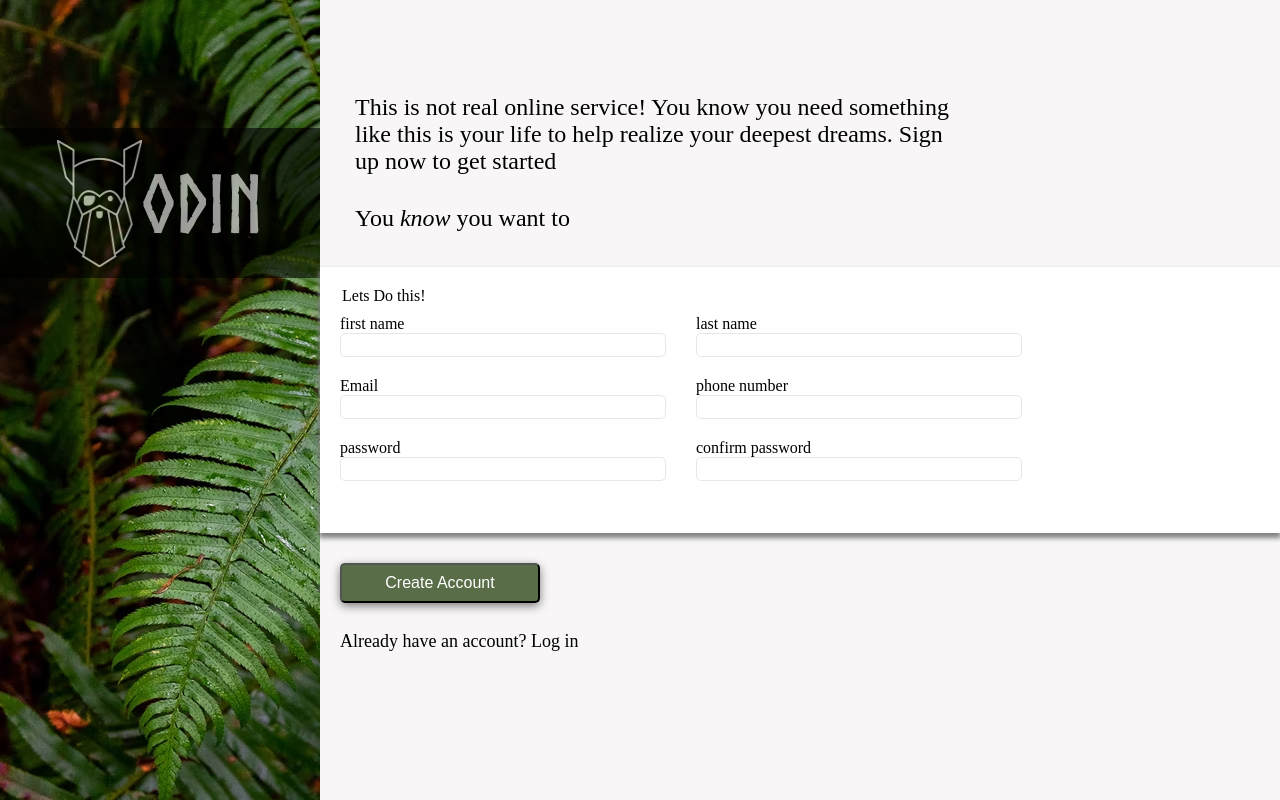
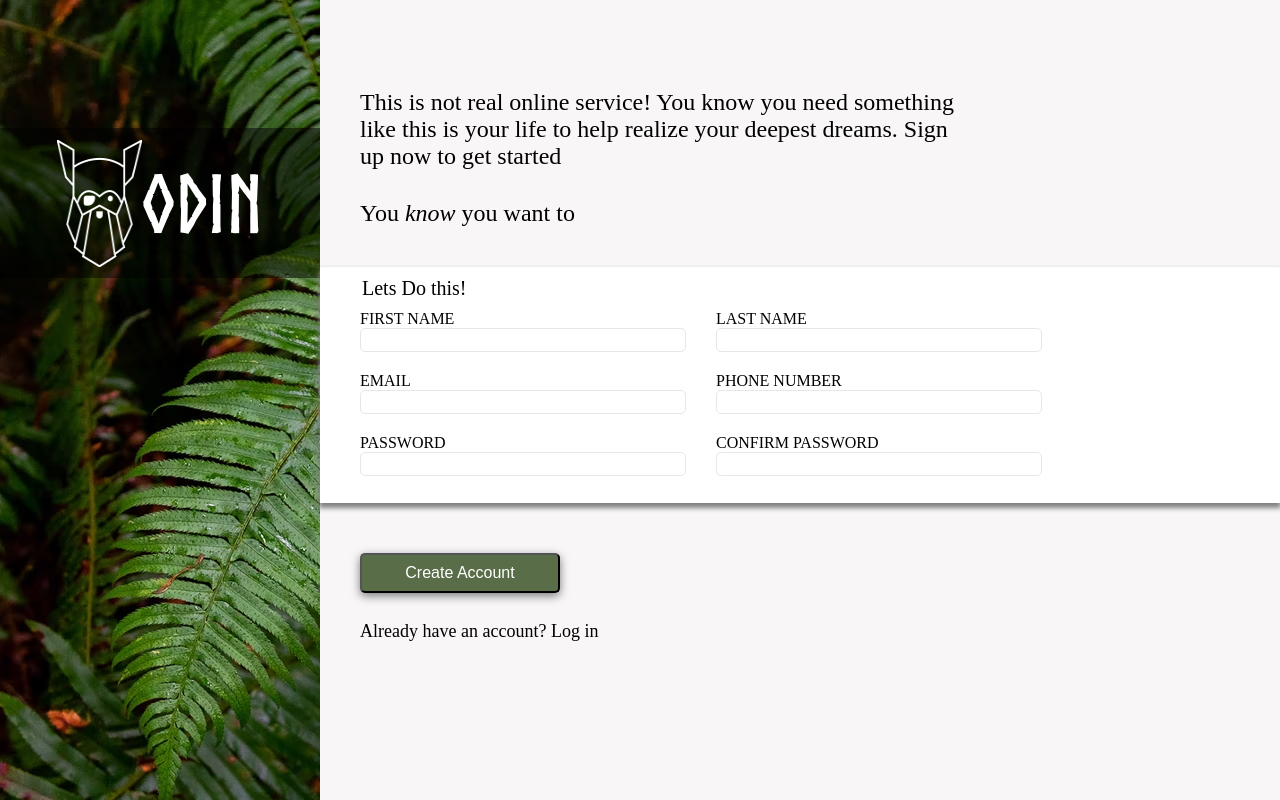
Before and after one commit to Karoliskved/sign-up, a plain HTML site: page index.html in a window 1280 px wide. Drawn offline with Linux system fonts and the light colour scheme.

Commit message:
adjuste text padding and margin

```diff
--- a/index.html
+++ b/index.html
@@ -30,21 +30,21 @@
                     <legend>Lets Do this!</legend>
                     <div class="formfill">
                         <div class="inputs">
-                            <div class="inLower"><label for="first_name">first name</label><input type="text"
+                            <div class="inLower"><label for="first_name">FIRST NAME</label><input type="text"
                                     id="first_name"></div>
-                            <div class="inLower"><label for="last_name">last name</label><input type="text"
+                            <div class="inLower"><label for="last_name">LAST NAME</label><input type="text"
                                     id="last_name"></div>
                         </div>
                         <div class="inputs">
-                            <div class="inLower"><label for="Email"> Email</label><input type="text" id="Email"></div>
-                            <div class="inLower"><label for="phone_number"> phone number</label><input type="text"
+                            <div class="inLower"><label for="Email"> EMAIL</label><input type="text" id="Email"></div>
+                            <div class="inLower"><label for="phone_number"> PHONE NUMBER</label><input type="text"
                                     id="phone_number"></div>
                         </div>
                         <div class="inputs">
-                            <div class="inLower"><label for="password"> password</label><input type="text"
+                            <div class="inLower"><label for="password"> PASSWORD</label><input type="text"
                                     id="password">
                             </div>
-                            <div class="inLower"><label for="confirm_password"> confirm password</label><input
+                            <div class="inLower"><label for="confirm_password">CONFIRM PASSWORD</label><input
                                     type="text" id="confirm_password"></div>
                         </div>
                     </div>
--- a/style.css
+++ b/style.css
@@ -30,8 +30,9 @@ body{
     position: relative;
     height: 150px;
     width: 25vw;
-    background-color: black;
-    opacity: 0.6;
+    background-color: rgba(0, 0, 0, 0.5);
+
+
     top: 8rem;
     margin: 0px;
 }
@@ -96,13 +97,13 @@ input:focus{
     justify-content: flex-end;
     font-size: 24px;
     flex: 1;
-    padding: 20px;
+    padding: 25px;
 }
 .form{
     position:relative;
     box-shadow: 0px 4px 5px 1px gray;
     flex: 1;
-    padding: 20px;
+    padding: 10px 40px;
 }
 .signupButton{
     background-color:  rgb(248, 246, 246);
@@ -110,7 +111,7 @@ input:focus{
     justify-content: center;
     font-size: 18px;
     flex: 1;
-    padding: 20px;
+    padding: 40px;
 }
 button{
     margin: 10px 0 10px;
@@ -122,9 +123,8 @@ button{
     color: white;
     font-size: 16px;
     box-shadow: 0 3px 10px rgb(0 0 0 / 0.5);
-
-
 }
 legend{
     margin-bottom: 10px;
+    font-size: 20px;
 }
```
